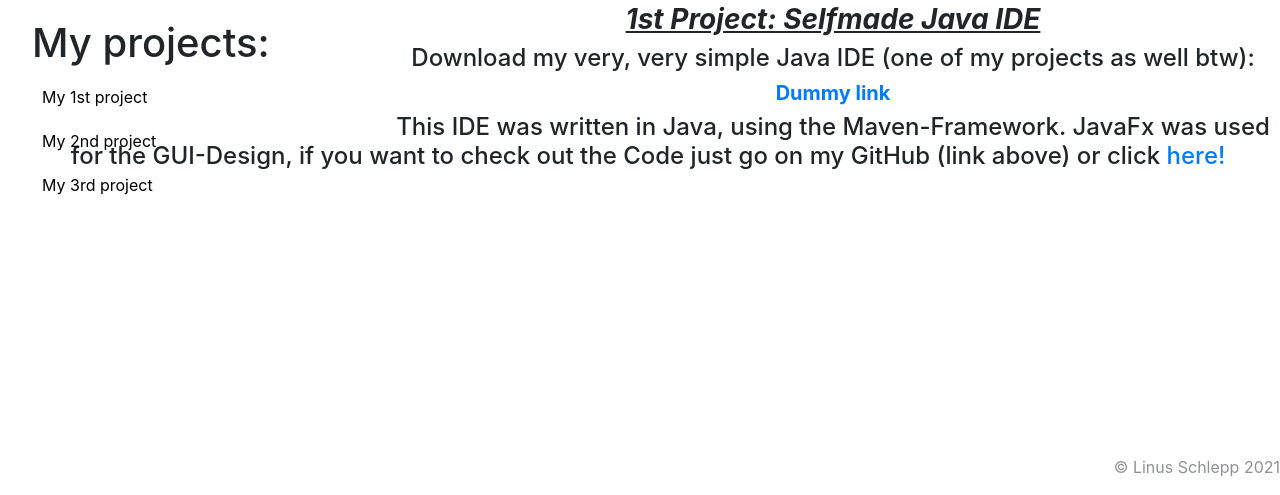
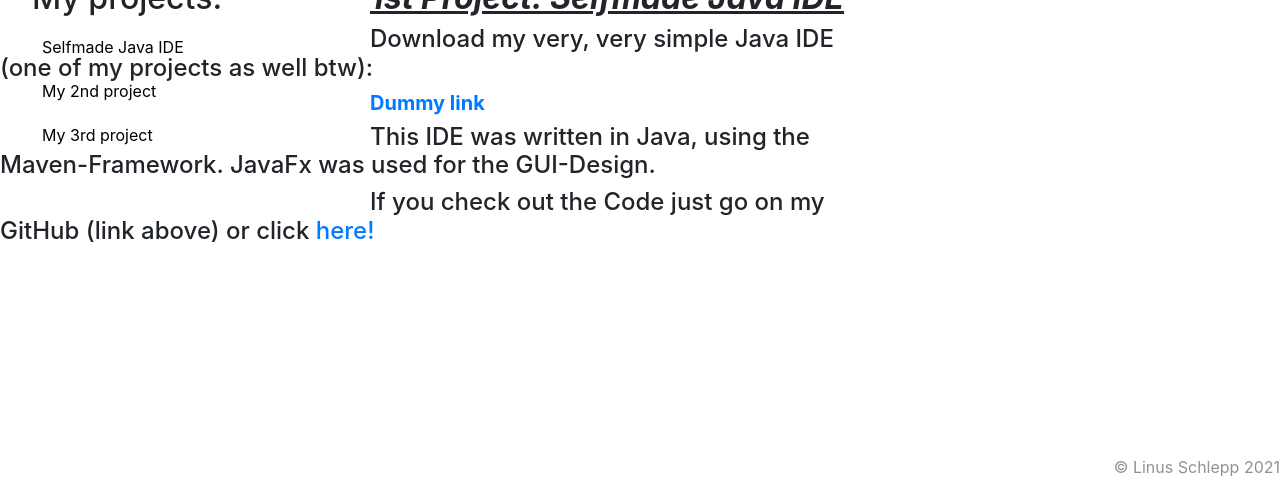
Before and after one commit to linusschlepp/_Website_, a Flask app: page /firstproject in a window 1280 px wide. Shown: the part 305-800 px from the top of the page. Run offline with Flask 2, Linux system fonts and the light colour scheme; some libraries are stand-ins or nearby versions.

Commit message:
Did some formatting

```diff
--- a/static/styles.css
+++ b/static/styles.css
@@ -55,7 +55,7 @@
 .style_projects{
 
     text-indent: 370px;
-    text-align: center;
+    /*text-align: center;*/
 }
 
 .vertical-menu {
@@ -108,11 +108,17 @@
 .topnav a:hover {
     background-color: #ddd;
     color: black;
+
 }
 
-.topnav a:checked{
-    background-color: aqua;
+h1 span{
+    background-color: white;
+    width: 100%;
+    display:inline-grid;
+
 }
+
+
 
 #map {
     height: 400px;
--- a/templates/books.html
+++ b/templates/books.html
@@ -9,10 +9,9 @@
     <style>
 </style>
     <div class="style_movies" >
-<br>
+        <h1 style="position: fixed"><span>The books I like</span></h1>
     <br>
     <br>
-    <h1>The books I like</h1>
       {% for b in response.get('items',[]) %}
          <h1>{{ b['volumeInfo']['title'] }}</h1>
           <p>  <img alt="Qries" height="350" width="250"   src={{ b['volumeInfo']['imageLinks']['thumbnail'] }} > </p>
--- a/templates/currentproject.html
+++ b/templates/currentproject.html
@@ -17,9 +17,10 @@
             aren't you? So, you are checking out one of my projects
             right now ,<u>Congratulations!</u>
             This website was built by me, using the Python-WebApplicationFramework "Flask". </h4>
-        <div class="vertical-menu" style="margin-top: 4em">
-            <h1 style="margin-left: 16px">My projects: </h1>
-            <a href="/firstproject">My 1st project</a>
+        <br>
+        <div class="vertical-menu">
+            <h2 style="margin-left: 16px">My projects: </h2>
+            <a href="/firstproject">Selfmade Java IDE</a>
             <a href="/firstproject">My 2nd project</a>
             <a href="/firstproject">My 3rd project</a>
         </div>
--- a/templates/projectjava.html
+++ b/templates/projectjava.html
@@ -3,14 +3,13 @@
 
  <link rel="stylesheet" href="{{url_for('.static', filename='styles.css')}}">
 {% block footer %}
-    <br>
-    <br>
-    <div class="style_projects" style="padding-left: 16px">
-        <h3 style="font-weight: bold; font-style: italic"><u>1st Project: Selfmade Java IDE</u> </h3>
-        <h4>Download my very, very simple Java IDE (one of my projects as well btw): </h4>
-        <h5><a style="font-weight: bold" target=_blank" href="https://www.google.com/">Dummy link</a></h5>
-        <h4>This IDE was written in Java, using the Maven-Framework. JavaFx was used for the GUI-Design, if you want to
-            check out the Code just go on my
-            GitHub (link above) or click <a href="https://github.com/linusschlepp/IDE_" target="_blank"> here! </a></h4>
+    <div style="margin-right: 400px">
+    <div class="style_projects">
+        <h2 style="font-weight: bold; font-style: italic"><span><u>1st Project: Selfmade Java IDE</u></span></h2>
+        <h4><span>Download my very, very simple Java IDE (one of my projects as well btw):</span></h4>
+        <h5><span><a style="font-weight: bold" target=_blank" href="https://www.google.com/">Dummy link</a></span></h5>
+        <h4><span>This IDE was written in Java, using the Maven-Framework. JavaFx was used for the GUI-Design.</span></h4>
+        <h4><span>If you check out the Code just go on my  GitHub (link above) or click <a href="https://github.com/linusschlepp/IDE_" target="_blank"> here!</a></span></h4>
+   </div>
     </div>
 {% endblock %}
--- a/templates/thankyou.html
+++ b/templates/thankyou.html
@@ -3,6 +3,7 @@
     <head>
         <title>Thank you :)</title>
     </head>
-    <h1>Hallo</h1>
+    <br>
+    <br>
     <h1>Thank you for your message, I will come back to you!</h1>
 {% endblock %}
```
Also changed, not shown: templates/aboutme.html (+5 -5 lines), templates/home.html (+8 -20 lines), templates/movies.html (+9 -7 lines), templates/music.html (+8 -3 lines).
